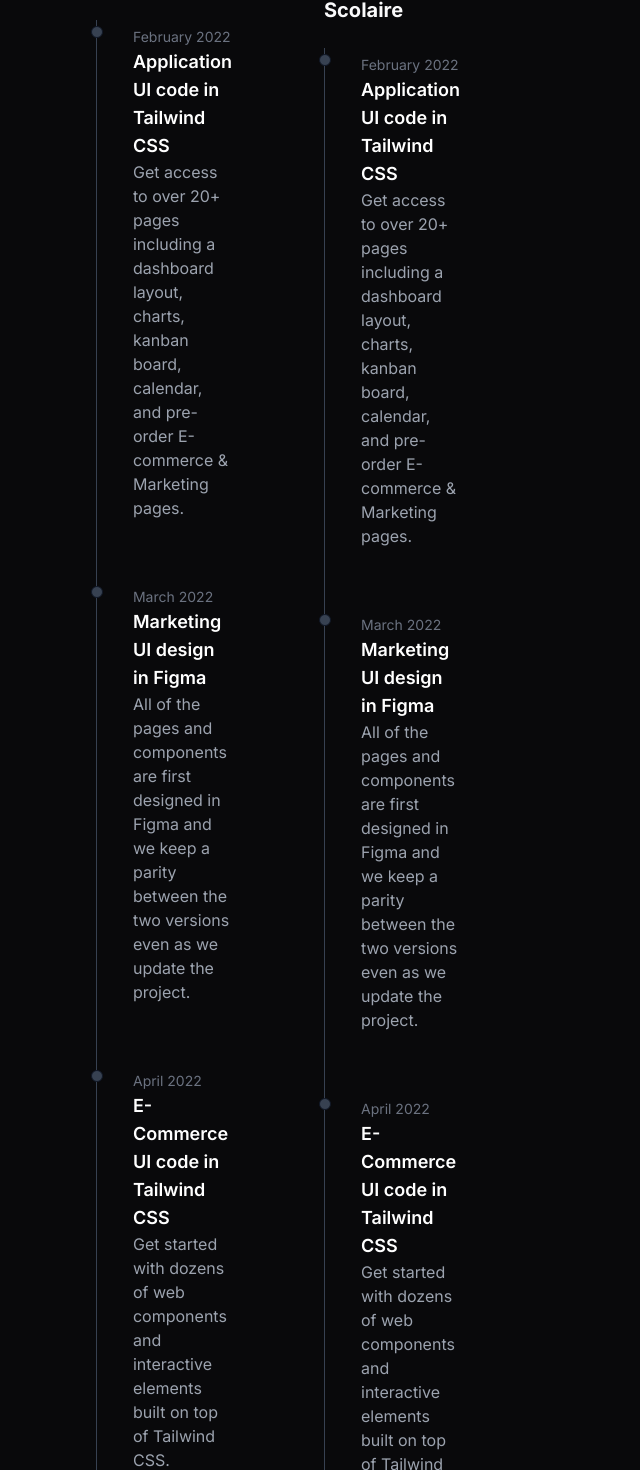
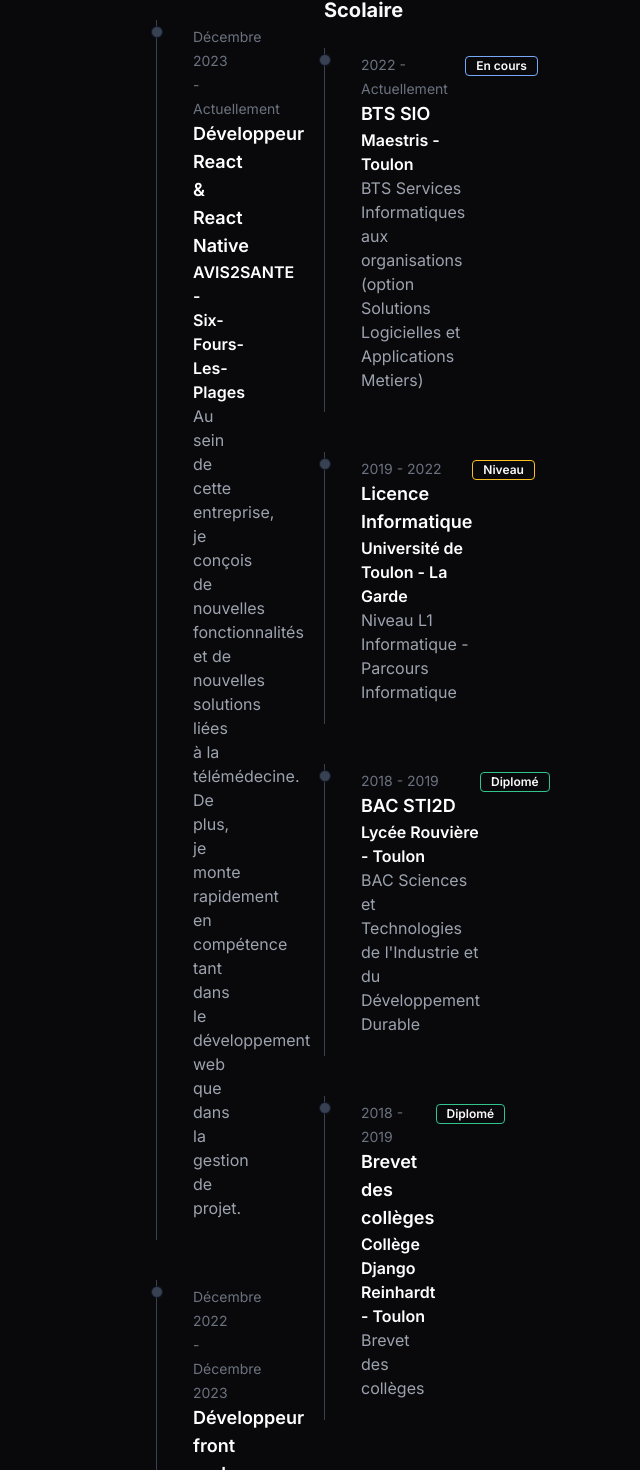
Before and after one commit to nadirgharbi/portfolio-BTS, a React (Vite) app: page /about in a window 1280 px wide. Shown: the part 726-2196 px from the top of the page, without its empty margins (356-996 px from the left). Built offline with nearby package versions, Linux system fonts and the light colour scheme.

Commit message:
finish experience and parcours scolaire

```diff
--- a/src/components/etc/Exeperience.tsx
+++ b/src/components/etc/Exeperience.tsx
@@ -1,32 +1,17 @@
+import { ExperienceTimelineProps } from "@/types";
 import { Timeline } from "flowbite-react";
-import { useTransition } from "react";
 
-export const Experience = () => {
+export const Experience: React.FC<ExperienceTimelineProps> = ({ title, location, description, date }) => {
 	return (
 		<>
 			<Timeline>
 				<Timeline.Item>
 					<Timeline.Point />
-					<Timeline.Content className="hover:bg-primary/5 dark:hover:bg-default/5 py-1 px-3 rounded-lg">
-						<Timeline.Time>February 2022</Timeline.Time>
-						<Timeline.Title>Application UI code in Tailwind CSS</Timeline.Title>
-						<Timeline.Body>Get access to over 20+ pages including a dashboard layout, charts, kanban board, calendar, and pre-order E-commerce & Marketing pages.</Timeline.Body>
-					</Timeline.Content>
-				</Timeline.Item>
-				<Timeline.Item>
-					<Timeline.Point />
-					<Timeline.Content className="hover:bg-primary/5 dark:hover:bg-default/5 py-1 px-3 rounded-lg">
-						<Timeline.Time>March 2022</Timeline.Time>
-						<Timeline.Title>Marketing UI design in Figma</Timeline.Title>
-						<Timeline.Body>All of the pages and components are first designed in Figma and we keep a parity between the two versions even as we update the project.</Timeline.Body>
-					</Timeline.Content>
-				</Timeline.Item>
-				<Timeline.Item>
-					<Timeline.Point />
-					<Timeline.Content className="hover:bg-primary/5 dark:hover:bg-default/5 py-1 px-3 rounded-lg">
-						<Timeline.Time>April 2022</Timeline.Time>
-						<Timeline.Title>E-Commerce UI code in Tailwind CSS</Timeline.Title>
-						<Timeline.Body>Get started with dozens of web components and interactive elements built on top of Tailwind CSS.</Timeline.Body>
+					<Timeline.Content className="transition-all duration-300 hover:bg-primary/5 dark:hover:bg-default/5 py-1 px-3 rounded-lg">
+						<Timeline.Time>{date}</Timeline.Time>
+						<Timeline.Title>{title}</Timeline.Title>
+						<Timeline.Title className="font-semibold text-base">{location}</Timeline.Title>
+						<Timeline.Body>{description}</Timeline.Body>
 					</Timeline.Content>
 				</Timeline.Item>
 			</Timeline>
--- /dev/null
+++ b/src/components/etc/Experiences.tsx
@@ -0,0 +1,12 @@
+import { ExeperiencesProps } from "@/types";
+import { Experience } from "./Exeperience";
+
+export const Experiences: React.FC<ExeperiencesProps> = ({ experiences }) => {
+	return (
+		<>
+			{experiences.map((experience, key) => (
+				<Experience {...experience} key={key} />
+			))}
+		</>
+	);
+};
--- /dev/null
+++ b/src/components/etc/Studies.tsx
@@ -0,0 +1,13 @@
+import { StudiesProps } from "@/types";
+import React from "react";
+import { Study } from "./Study";
+
+export const Studies: React.FC<StudiesProps> = ({ studies }) => {
+	return (
+		<>
+			{studies.map((study, key) => (
+				<Study {...study} key={key} />
+			))}
+		</>
+	);
+};
--- /dev/null
+++ b/src/components/etc/Study.tsx
@@ -0,0 +1,33 @@
+import React from "react";
+import { StudyTimelineProps } from "@/types";
+import { Timeline } from "flowbite-react";
+import { Badge } from "../ui/badge";
+
+export const Study: React.FC<StudyTimelineProps> = ({ title, description, school, location, period, status }) => {
+	return (
+		<>
+			<Timeline className="">
+				<Timeline.Item>
+					<Timeline.Point />
+					<Timeline.Content className="flex justify-between transition-all duration-400 hover:bg-primary/5 dark:hover:bg-default/5 py-1 px-3 rounded-lg">
+						<div>
+							<Timeline.Time>{period}</Timeline.Time>
+							<Timeline.Title>{title}</Timeline.Title>
+							<Timeline.Title className="font-semibold text-base">
+								{school} - {location}
+							</Timeline.Title>
+							<Timeline.Body>{description}</Timeline.Body>
+						</div>
+						<div>
+							<Timeline.Body>
+								<Badge variant={"outline"} className={`${status === "Diplomé" ? "border-green-500 dark:border-green-400" : status === "Niveau" ? "border-amber-500 dark:border-amber-400" : "border-blue-500 dark:border-blue-400"} rounded whitespace-nowrap`}>
+									{status}
+								</Badge>
+							</Timeline.Body>
+						</div>
+					</Timeline.Content>
+				</Timeline.Item>
+			</Timeline>
+		</>
+	);
+};
--- a/src/lib/data.ts
+++ b/src/lib/data.ts
@@ -98,22 +98,36 @@
 
 export const studiesData = [
 	{
-		title: "BTS SIO OPTION SLAM",
+		title: "BTS SIO",
+		description: "BTS Services Informatiques aux organisations (option Solutions Logicielles et Applications Metiers) ",
 		school: "Maestris",
 		location: "Toulon",
 		period: "2022 - Actuellement",
+		status: "En cours"
 	},
 	{
-		title: "LICENCE INFORMATIQUE",
+		title: "Licence Informatique",
+		description: "Niveau L1 Informatique - Parcours Informatique",
 		school: "Université de Toulon",
 		location: "La Garde",
 		period: "2019 - 2022",
+		status: "Niveau"
 	},
 	{
 		title: "BAC STI2D",
+		description: "BAC Sciences et Technologies de l'Industrie et du Développement Durable",
 		school: "Lycée Rouvière",
 		location: "Toulon",
 		period: "2018 - 2019",
+		status: "Diplomé"
+	},
+	{
+		title: "Brevet des collèges",
+		description: "Brevet des collèges",
+		school: "Collège Django Reinhardt",
+		location: "Toulon",
+		period: "2018 - 2019",
+		status: "Diplomé"
 	},
 ];
 
--- a/src/types/index.d.ts
+++ b/src/types/index.d.ts
@@ -1,24 +1,29 @@
-import { FunctionComponentElement, ReactPortal } from "react";
-import { IconBaseProps, IconType } from "react-icons/lib";
-
-// Type
-export type CountingToParams = {
-	initValue: number;
-	maxValue: number;
-	speed: number;
-};
-
-// Props
-export interface TimelineProps {
+/** Pour une seule experiences */
+export interface ExperienceTimelineProps {
 	title: string;
 	location: string;
 	description: string;
-	icon: FunctionComponentElement<IconBaseProps>;
 	date: string;
 	latest?: boolean;
 	tags?: string[];
 }
 
-export interface ExeperienceProps {
-	experiences: Array<TimelineProps>;
+/** Pour plusieurs experiences */
+export interface ExeperiencesProps {
+	experiences: Array<ExperienceTimelineProps>;
 }
+
+/** Pour une seule etude */
+export interface StudyTimelineProps {
+	title: string;
+	description: string;
+	school: string;
+	location: string;
+	period: string;
+	status: "Diplomé" | "Niveau" | "En cours";
+}
+
+/** Pour plusieurs etudes */
+export interface StudiesProps {
+	studies: Array<StudyTimelineProps>;
+}
--- a/src/views/About.tsx
+++ b/src/views/About.tsx
@@ -3,10 +3,10 @@
 import { Badge } from "../components/ui/badge";
 import { Separator } from "../components/ui/separator";
 import { Experience } from "@/components/etc/Exeperience";
-import { SetStateAction, useEffect, useState } from "react";
-import { Loader, Loader2 } from "lucide-react";
-import { Skeleton } from "@/components/ui/skeleton";
-import { CountingToParams } from "@/types";
+import { useEffect, useState } from "react";
+import { Experiences } from "@/components/etc/Experiences";
+import { experiencesData, studiesData } from "@/lib/data";
+import { Studies } from "@/components/etc/Studies";
 
 export const About = () => {
 	// const [isLoading, setIsLoading] = useState(true);
@@ -121,12 +121,12 @@
 				</div>
 			</div>
 
-			<div className="flex flex-col items-center lg:flex-row lg:items-start justify-center gap-20 py-32 px-96 relative z-[999] animate-fade-up">
+			<div className="grid grid-cols-2 gap-20 py-32 px-96 relative z-[999] animate-fade-up">
 				{/* Left part */}
 				<div className="flex flex-col gap-12">
 					<div>
 						<p className="text-xl font-bold py-6">Experience</p>
-						<Experience />
+						<Experiences experiences={experiencesData}/>
 					</div>
 				</div>
 
@@ -134,7 +134,7 @@
 				<div className="flex flex-col gap-12">
 					<div>
 						<p className="text-xl font-bold py-6">Parcours Scolaire</p>
-						<Experience />
+						<Studies studies={studiesData}/>
 					</div>
 				</div>
 			</div>
--- a/tailwind.config.js
+++ b/tailwind.config.js
@@ -58,7 +58,7 @@
           to: { transform: "rotate(360deg)" },
         },
         "fade-up": {
-          from: { transform: "translateY(-20px)", opacity: "0" },
+          from: { transform: "translateY(-15px)", opacity: "0" },
           to: { transform: "translateY(0)", opacity: "100" },
 
         }
@@ -73,7 +73,7 @@
         "fade-out-scale": "fade-out-scale 0.2s ease-out",
         "fade-in-scale-bg": "fade-in-scale-bg 0.1s linear",
         loading: "loading 1.5s ease infinite",
-        "fade-up": "fade-up 0.8s ease-in-out",
+        "fade-up": "fade-up 0.6s ease-in-out",
 
 
       },
```
